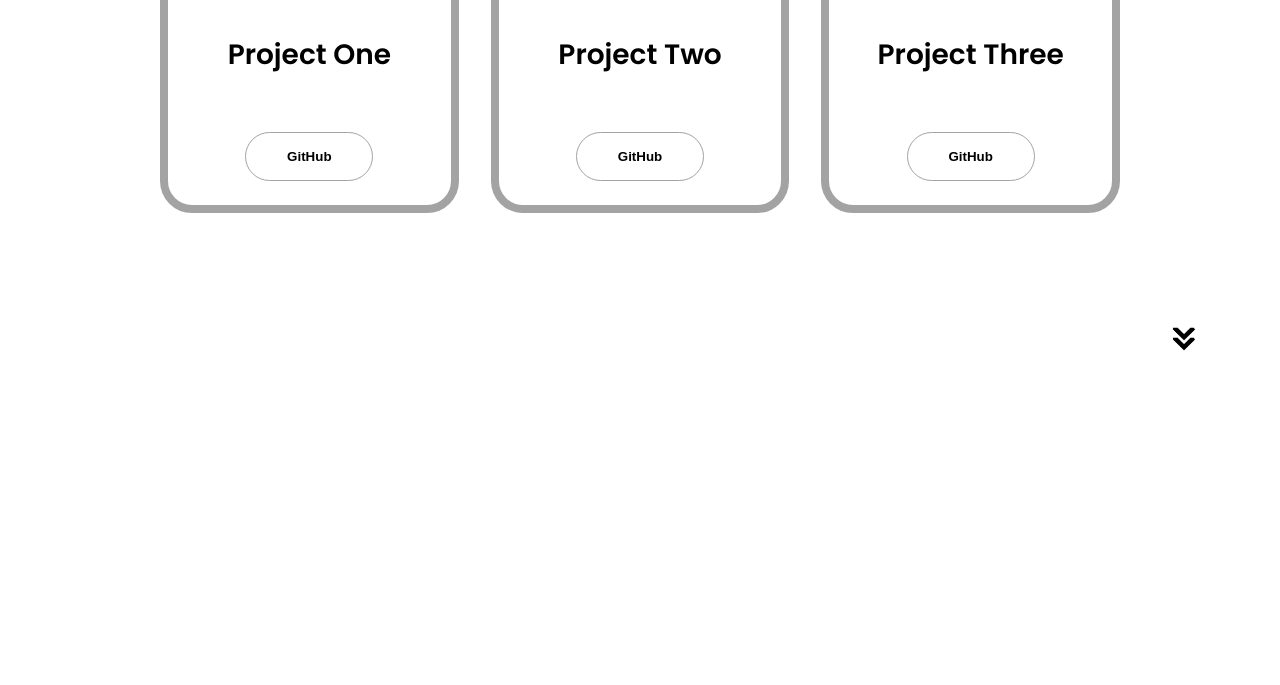
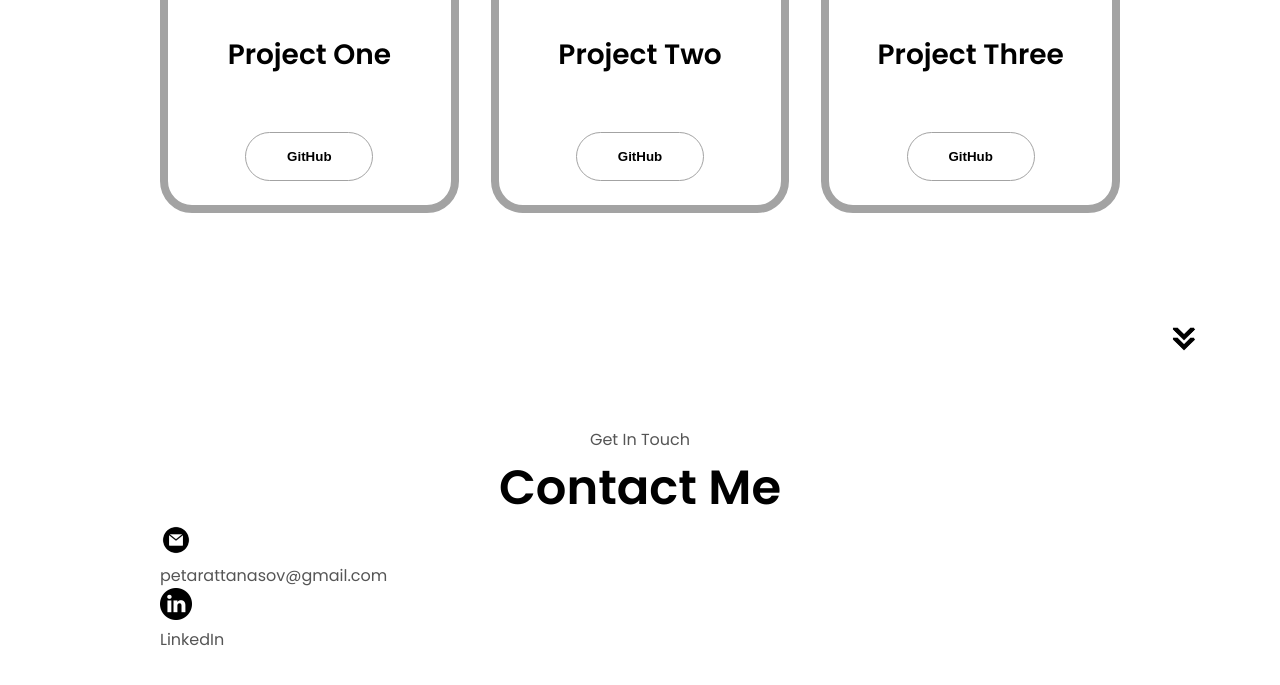
Before and after one commit to petar-Atanasov/Portfolio, a plain HTML site: page index.html in a window 1280 px wide. Shown: the part 2880-3565 px from the top of the page. Before the commit the page ends 3275 px from the top, so only its background shows below. Drawn offline with Linux system fonts and the light colour scheme.

Commit message:
contact section done

```diff
--- a/index.html
+++ b/index.html
@@ -240,6 +240,20 @@
         </div>
         <img src="./assets/arrow.png" alt="Arrow icon" class="icon arrow" onclick="location.href='./#projects'">
     </section>
+    <section id="contact">
+        <p class="section__text__p1">Get In Touch</p>
+        <h1 class="title">Contact Me</h1>
+        <div class="contact-info-upper-container">
+            <div class="contact-info-container">
+                <img src="./assets/email.png" alt="Email Icon" class="icon contact-icon">
+                <p><a href="mailto:petarattanasov@gmail.com"></a> petarattanasov@gmail.com</p>
+            </div>
+            <div class="contact-info-container"><img src="./assets/linkedin.png" alt="LinkedIn Icon"
+                    class="icon contact-icon">
+                <p><a href="https://www.linkedin.com/in/petar-atanasov-4a551a27b/"></a>LinkedIn</p>
+            </div>
+        </div>
+    </section>
     <script src="script.js"></script>
 </body>
 
```
